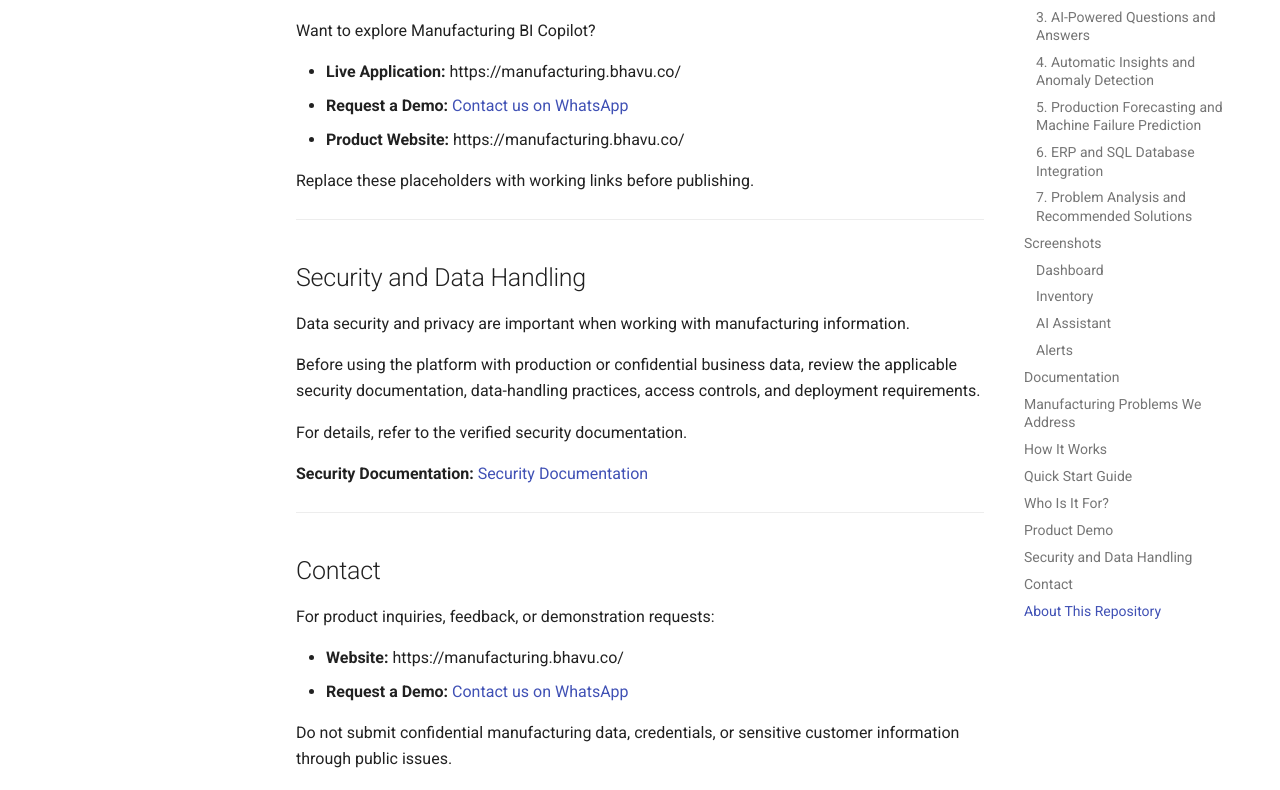
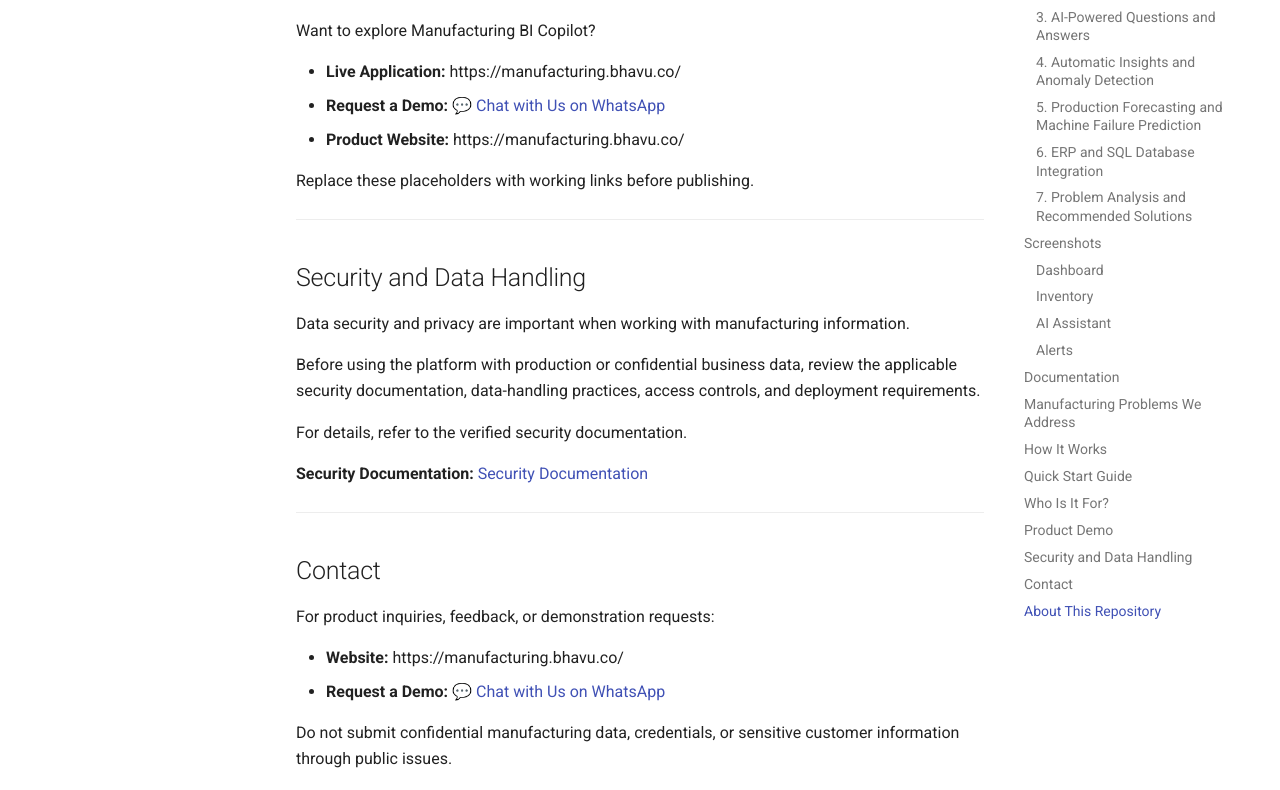
Before and after one commit to mayurlohar955-lgtm/manufacturing-bi-copilot-docs, an MkDocs documentation site: the page built from docs/README.md, in a window 1280 px wide and 1400 px high, scrolled down 5543 px. Shown: the part 289-1079 px from the top of the window. Built offline with MkDocs 1.6.1 and Material for MkDocs 9.7.7, drawn with Linux system fonts in a browser that asks for light colours.

Commit message:
Update WhatsApp demo request link text

```diff
--- a/docs/README.md
+++ b/docs/README.md
@@ -226,7 +226,7 @@ manufacturing operations and data analysis, including:
 Want to explore Manufacturing BI Copilot?
 
 - **Live Application:** https://manufacturing.bhavu.co/
-- **Request a Demo:** [Contact us on WhatsApp](https://wa.me/917709453058?text=Hi%2C%20I%27d%20like%20to%20request%20a%20demo%20of%20Manufacturing%20BI%20Copilot.)
+- **Request a Demo:** [💬 Chat with Us on WhatsApp](https://wa.me/917709453058?text=Hi%2C%20I%27d%20like%20to%20request%20a%20demo%20of%20Manufacturing%20BI%20Copilot.)
 - **Product Website:** https://manufacturing.bhavu.co/
 
 Replace these placeholders with working links before publishing.
@@ -254,7 +254,7 @@ For details, refer to the verified security documentation.
 For product inquiries, feedback, or demonstration requests:
 
 - **Website:** https://manufacturing.bhavu.co/
-- **Request a Demo:** [Contact us on WhatsApp](https://wa.me/917709453058?text=Hi%2C%20I%27d%20like%20to%20request%20a%20demo%20of%20Manufacturing%20BI%20Copilot.)
+- **Request a Demo:** [💬 Chat with Us on WhatsApp](https://wa.me/917709453058?text=Hi%2C%20I%27d%20like%20to%20request%20a%20demo%20of%20Manufacturing%20BI%20Copilot.)
 
 Do not submit confidential manufacturing data, credentials,
 or sensitive customer information through public issues.
```
